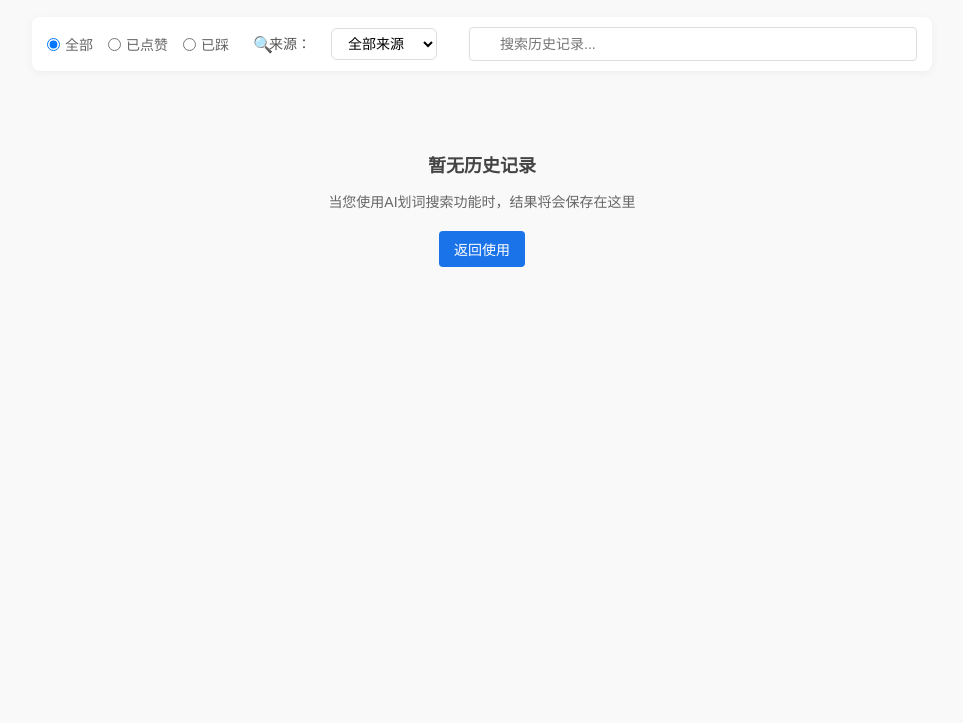
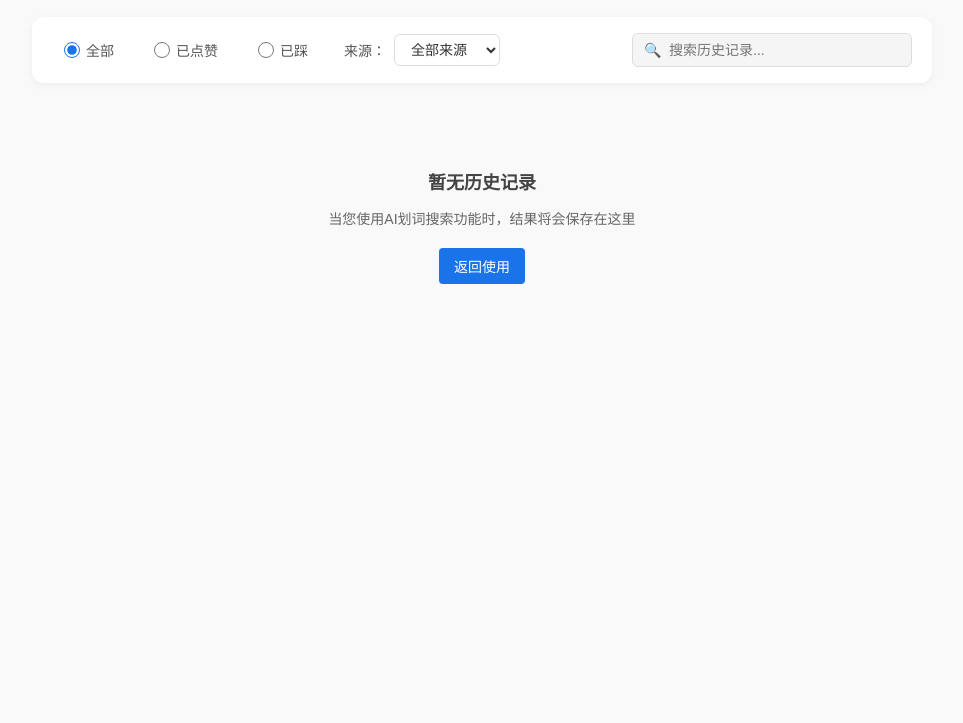
Before and after one commit to Ed1s0nZ/loopy_search, a browser extension: page history.html in a window 1280 px wide. Shown: the part 77-800 px from the top of the page, without its empty margins (158-1121 px from the left). Drawn offline with Linux system fonts and the light colour scheme.

Commit message:
Add files via upload

```diff
--- a/history.html
+++ b/history.html
@@ -263,51 +263,113 @@
       display: flex;
       justify-content: space-between;
       align-items: center;
-      margin-bottom: 15px;
-      padding: 10px 15px;
+      margin-bottom: 20px;
+      padding: 16px 20px;
       background-color: white;
-      border-radius: 8px;
-      box-shadow: 0 2px 10px rgba(0, 0, 0, 0.05);
+      border-radius: 12px;
+      box-shadow: 0 2px 8px rgba(0, 0, 0, 0.05);
+      gap: 20px;
       flex-wrap: wrap;
-      gap: 10px;
+    }
+    .filter-left {
+      display: flex;
+      align-items: center;
+      gap: 24px;
+      flex-wrap: wrap;
+      flex: 2;
+      min-width: 300px;
     }
     .filter-options {
       display: flex;
-      gap: 15px;
+      gap: 16px;
       flex-wrap: wrap;
     }
     .filter-option {
       display: flex;
       align-items: center;
-      gap: 5px;
+      gap: 6px;
       font-size: 14px;
-      color: #666;
+      color: #555;
       cursor: pointer;
+      padding: 6px 12px;
+      border-radius: 6px;
+      transition: background-color 0.2s;
       white-space: nowrap;
     }
-    .filter-option input {
+    .filter-option:hover {
+      background-color: #f5f5f5;
+    }
+    .filter-option input[type="radio"] {
       margin: 0;
+      width: 16px;
+      height: 16px;
+      accent-color: #1a73e8;
+    }
+    .source-filter {
+      display: flex;
+      align-items: center;
+      gap: 8px;
+      min-width: 140px;
+    }
+    .source-filter label {
+      font-size: 14px;
+      color: #555;
+      white-space: nowrap;
+    }
+    .source-filter select {
+      padding: 6px 12px;
+      border: 1px solid #ddd;
+      border-radius: 6px;
+      font-size: 14px;
+      color: #333;
+      background-color: white;
+      cursor: pointer;
+      transition: all 0.2s;
+      min-width: 100px;
+      max-width: 120px;
+    }
+    .source-filter select:hover {
+      border-color: #1a73e8;
+    }
+    .source-filter select:focus {
+      outline: none;
+      border-color: #1a73e8;
+      box-shadow: 0 0 0 2px rgba(26, 115, 232, 0.1);
     }
     .search-bar {
+      flex: 1;
+      min-width: 200px;
+      max-width: 300px;
       position: relative;
-      min-width: 200px;
-      max-width: 100%;
-      flex: 1;
     }
     .search-bar input {
       width: 100%;
-      padding: 8px 10px 8px 30px;
+      padding: 8px 12px 8px 36px;
       border: 1px solid #ddd;
-      border-radius: 4px;
+      border-radius: 6px;
       font-size: 14px;
+      transition: all 0.2s;
+      background-color: #f5f5f5;
       box-sizing: border-box;
+    }
+    .search-bar input:hover {
+      background-color: white;
+      border-color: #1a73e8;
+    }
+    .search-bar input:focus {
+      outline: none;
+      background-color: white;
+      border-color: #1a73e8;
+      box-shadow: 0 0 0 2px rgba(26, 115, 232, 0.1);
     }
     .search-bar::before {
       content: "🔍";
       position: absolute;
+      left: 12px;
       top: 50%;
       transform: translateY(-50%);
-      color: #999;
+      color: #666;
+      font-size: 14px;
       pointer-events: none;
     }
     /* Markdown 样式 */
@@ -340,6 +402,28 @@
     .history-response a:hover {
       text-decoration: underline;
     }
+
+    @media (max-width: 768px) {
+      .filter-bar {
+        flex-direction: column;
+        align-items: stretch;
+        gap: 16px;
+      }
+      .filter-left {
+        flex-direction: column;
+        gap: 16px;
+      }
+      .search-bar {
+        max-width: none;
+      }
+      .source-filter {
+        max-width: none;
+      }
+      .source-filter select {
+        max-width: none;
+        width: 100%;
+      }
+    }
   </style>
 </head>
 <body>
@@ -359,6 +443,7 @@
     </div>
 
     <div class="filter-bar">
+      <div class="filter-left">
         <div class="filter-options">
           <label class="filter-option">
             <input type="radio" name="filter" value="all" checked> 全部
@@ -369,6 +454,16 @@
           <label class="filter-option">
             <input type="radio" name="filter" value="disliked"> 已踩
           </label>
+        </div>
+        <div class="source-filter">
+          <label for="sourceFilter">来源：</label>
+          <select id="sourceFilter">
+            <option value="all">全部来源</option>
+            <option value="chat">对话</option>
+            <option value="select">划词/右键</option>
+            <option value="other">其他</option>
+          </select>
+        </div>
       </div>
       <div class="search-bar">
         <input type="text" id="searchInput" placeholder="搜索历史记录...">
--- a/history.js
+++ b/history.js
@@ -8,6 +8,7 @@ document.addEventListener('DOMContentLoaded', function() {
   const searchInput = document.getElementById('searchInput');
   const filterOptions = document.querySelectorAll('input[name="filter"]');
   const exportHistoryBtn = document.getElementById('exportHistory');
+  const sourceSelect = document.getElementById('sourceFilter');
 
   // 分页设置
   const itemsPerPage = 10;
@@ -35,39 +36,6 @@ document.addEventListener('DOMContentLoaded', function() {
   filterOptions.forEach(option => {
     option.addEventListener('change', filterHistory);
   });
-
-  // 在筛选区插入来源筛选下拉框和label
-  const sourceSelect = document.createElement('select');
-  sourceSelect.id = 'sourceFilter';
-  sourceSelect.style.marginLeft = '16px';
-  sourceSelect.innerHTML = `
-    <option value="all">全部来源</option>
-    <option value="chat">对话</option>
-    <option value="select">划词/右键</option>
-    <option value="other">其他</option>
-  `;
-  const sourceLabel = document.createElement('label');
-  sourceLabel.textContent = '来源：';
-  sourceLabel.setAttribute('for', 'sourceFilter');
-  sourceLabel.style.marginLeft = '16px';
-  sourceLabel.style.fontSize = '14px';
-  sourceLabel.style.color = '#555';
-  sourceLabel.style.verticalAlign = 'middle';
-  sourceLabel.style.fontWeight = 'normal';
-
-  // 创建来源分组div，使label和下拉框紧挨
-  const sourceGroup = document.createElement('div');
-  sourceGroup.style.display = 'flex';
-  sourceGroup.style.alignItems = 'center';
-  sourceGroup.style.gap = '4px';
-  sourceGroup.appendChild(sourceLabel);
-  sourceGroup.appendChild(sourceSelect);
-
-  if (searchInput && searchInput.parentNode) {
-    searchInput.parentNode.insertBefore(sourceGroup, searchInput);
-  }
-
-  // 监听来源筛选变化
   sourceSelect.addEventListener('change', filterHistory);
 
   // 加载历史记录
@@ -420,30 +388,6 @@ document.addEventListener('DOMContentLoaded', function() {
   .history-source.chat { background: #1a73e8; }
   .history-source.select { background: #34a853; }
   .history-source.other { background: #fbbc05; }
-  #sourceFilter {
-    height: 32px;
-    border: 1px solid #ddd;
-    border-radius: 6px;
-    padding: 0 12px;
-    font-size: 14px;
-    background: #fff;
-    margin-right: 8px;
-    vertical-align: middle;
-  }
-  .filter-bar, .history-filter, .search-bar {
-    display: flex;
-    align-items: center;
-    gap: 24px;
-  }
-  label[for="sourceFilter"] {
-    margin: 0;
-    font-size: 14px;
-    color: #555;
-    vertical-align: middle;
-    font-weight: normal;
-    white-space: nowrap;
-    line-height: 32px;
-  }
   `;
   document.head.appendChild(style);
 });
```
Lines whose indentation alone changed are shown as unchanged.
